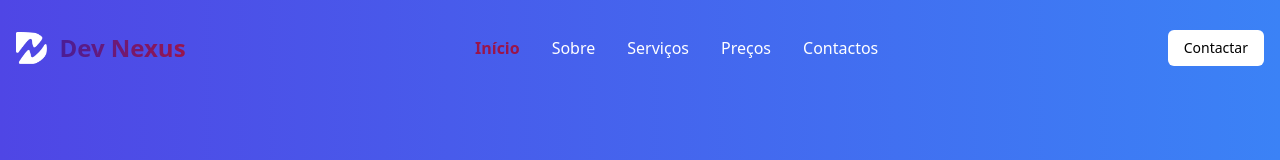
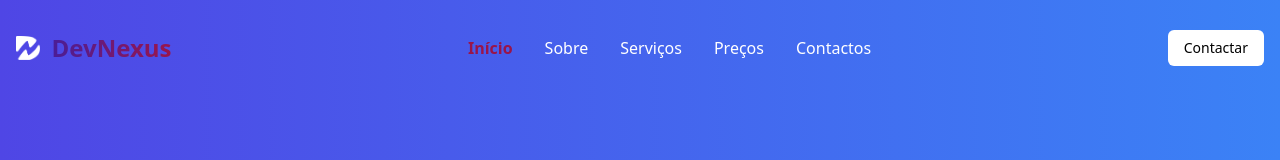
Before and after one commit to HulitosCode/LandingPage, a React (Vite) app: page / in a window 1280 px wide. Shown: the top 160 px of the page. Built offline with nearby package versions, Linux system fonts and the light colour scheme.

Commit message:
Atualizando o site todo

```diff
--- a/src/components/Navbar.jsx
+++ b/src/components/Navbar.jsx
@@ -13,9 +13,9 @@ const Navbar = () => {
   return (
       <div className="z-50 max-w-screen-xl h-24 flex flex-wrap items-center justify-between mx-auto p-4">
         <div className="flex items-center space-x-3 rtl:space-x-reverse">
-        <img className='h-8' src={Logo} alt="" />
+        <img className="h-6" src={Logo} alt="" />
           <a href="#" className="text-2xl font-semibold text-transparent bg-clip-text bg-gradient-to-l from-pink-800 to-purple-900">
-            Dev Nexus
+            DevNexus
           </a>
         </div>
         <div className="flex md:order-2 space-x-3 rtl:space-x-reverse">
```
